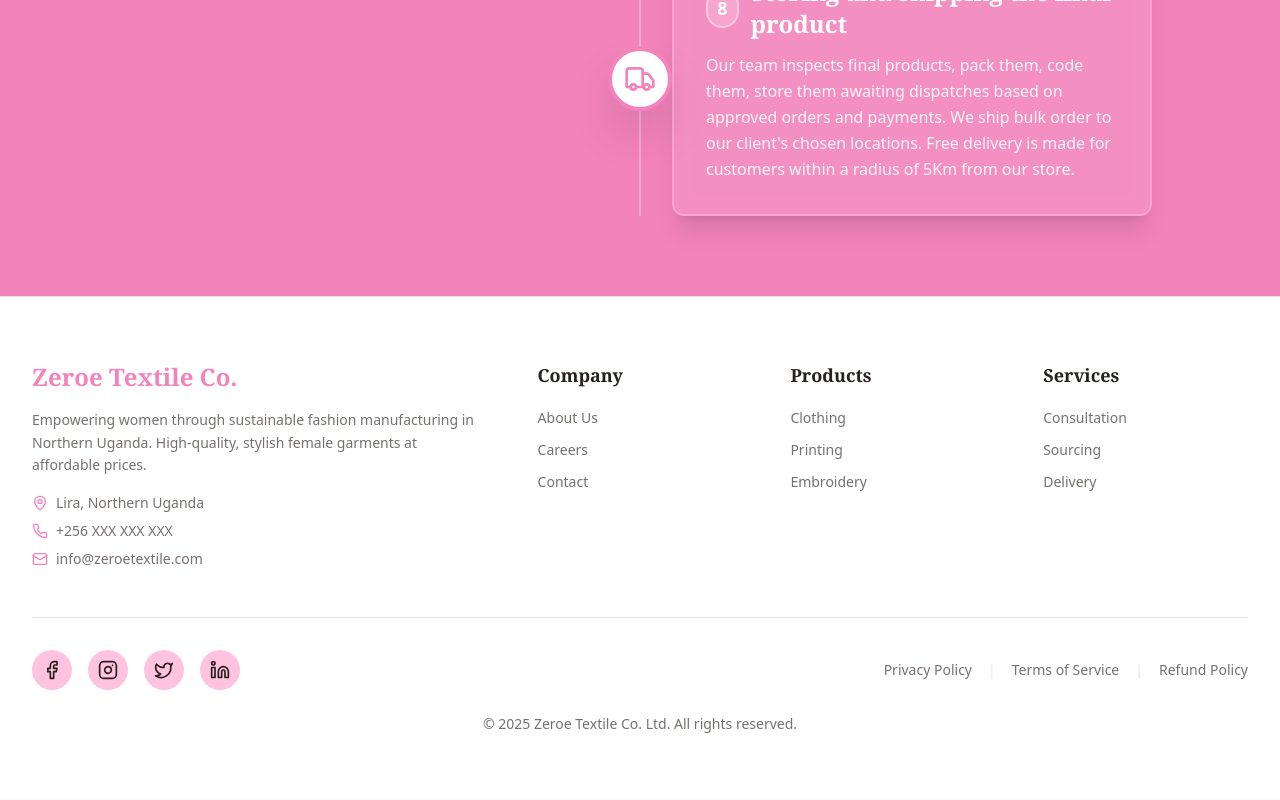
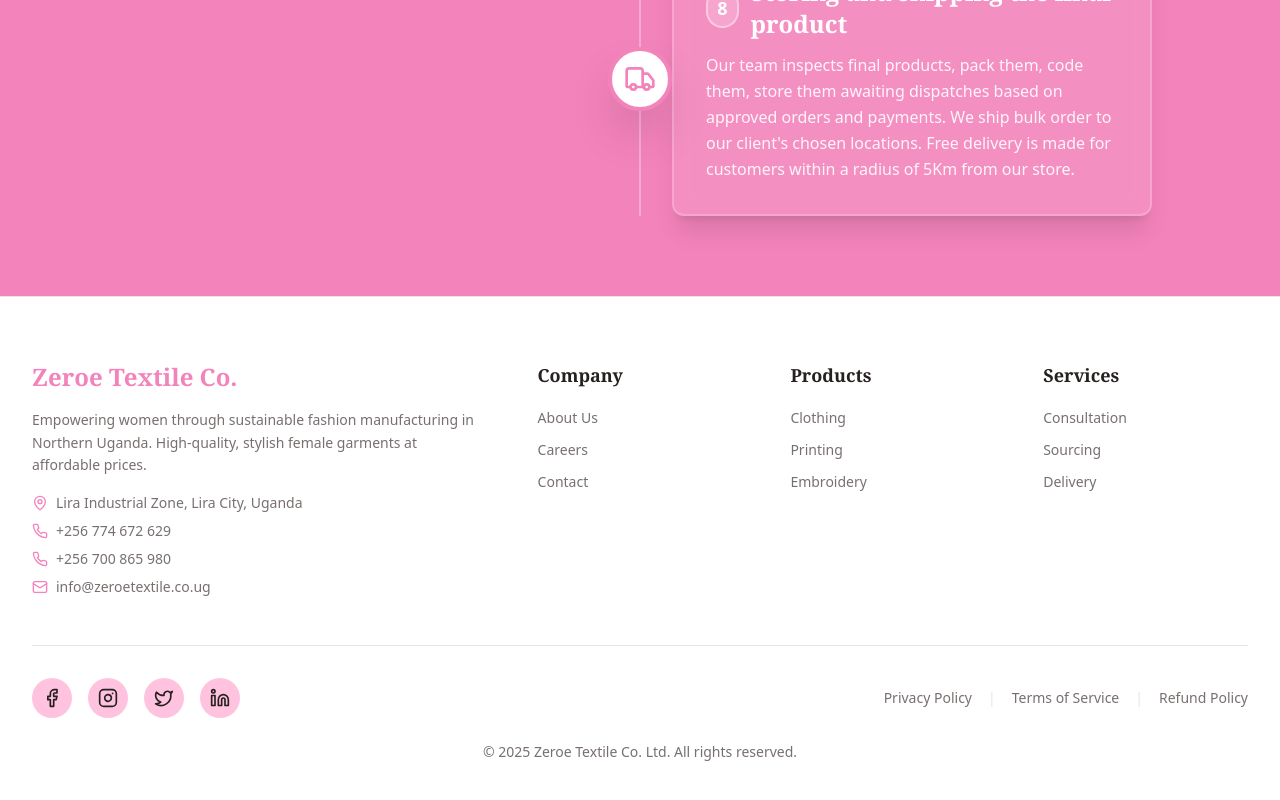
Before and after one commit to DaphneDana/zero-textile-app, a Next.js app: page /about in a window 1280 px wide. Shown: the part 7344-8144 px from the top of the page. Built offline with nearby package versions, Linux system fonts and the light colour scheme; a web font is replaced by a local one.

Commit message:
improved the footer

```diff
--- a/components/footer.tsx
+++ b/components/footer.tsx
@@ -49,15 +49,25 @@ export function Footer() {
             <div className="space-y-2">
               <div className="flex items-center gap-2 text-sm text-muted-foreground">
                 <MapPin className="h-4 w-4 text-primary" />
-                <span>Lira, Northern Uganda</span>
+                <span>Lira Industrial Zone, Lira City, Uganda</span>
               </div>
               <div className="flex items-center gap-2 text-sm text-muted-foreground">
                 <Phone className="h-4 w-4 text-primary" />
-                <span>+256 XXX XXX XXX</span>
+                <a href="tel:+256774672629" className="hover:text-primary transition-colors">
+                  +256 774 672 629
+                </a>
+              </div>
+              <div className="flex items-center gap-2 text-sm text-muted-foreground">
+                <Phone className="h-4 w-4 text-primary" />
+                <a href="tel:+256700865980" className="hover:text-primary transition-colors">
+                  +256 700 865 980
+                </a>
               </div>
               <div className="flex items-center gap-2 text-sm text-muted-foreground">
                 <Mail className="h-4 w-4 text-primary" />
-                <span>info@zeroetextile.com</span>
+                <a href="mailto:info@zeroetextile.co.ug" className="hover:text-primary transition-colors">
+                  info@zeroetextile.co.ug
+                </a>
               </div>
             </div>
           </div>
```
